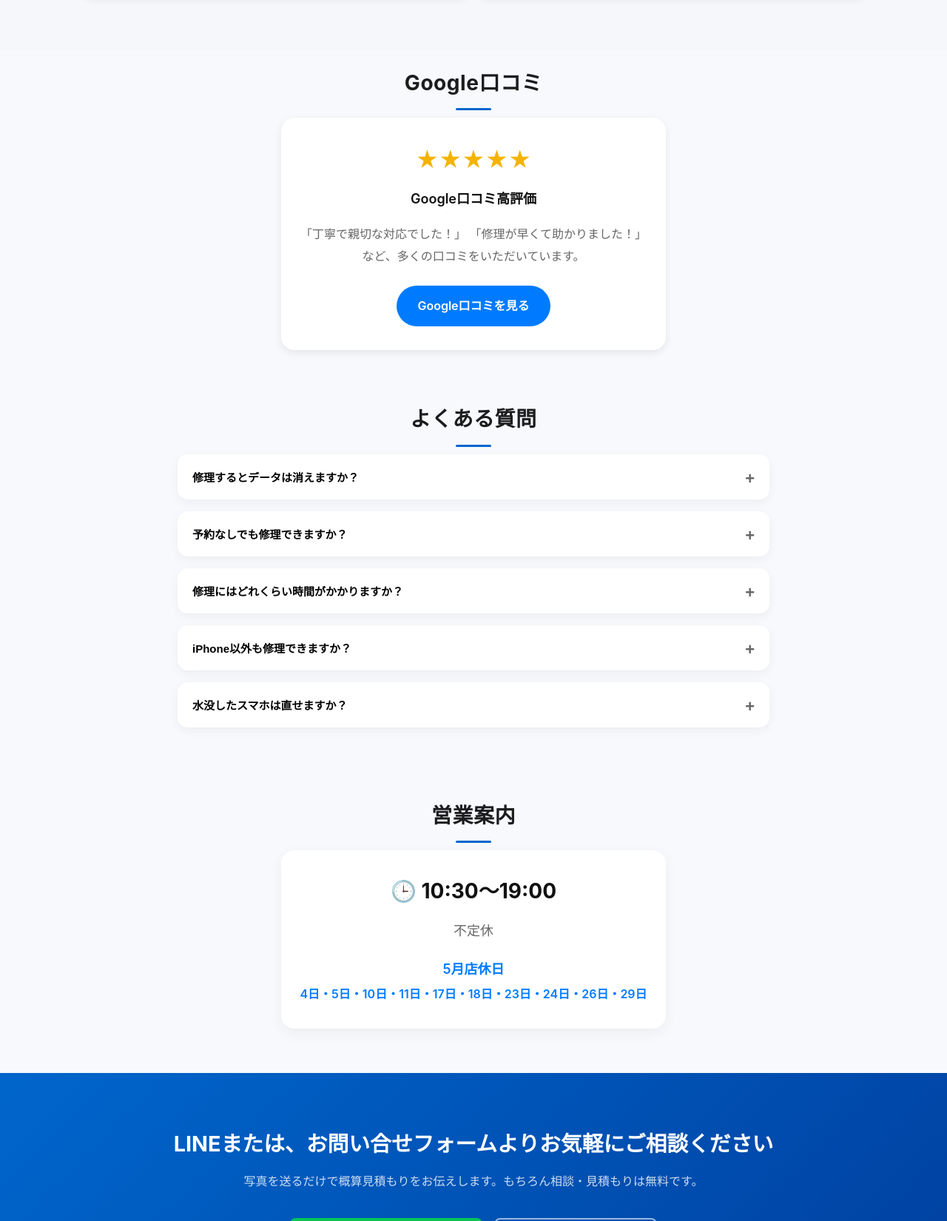
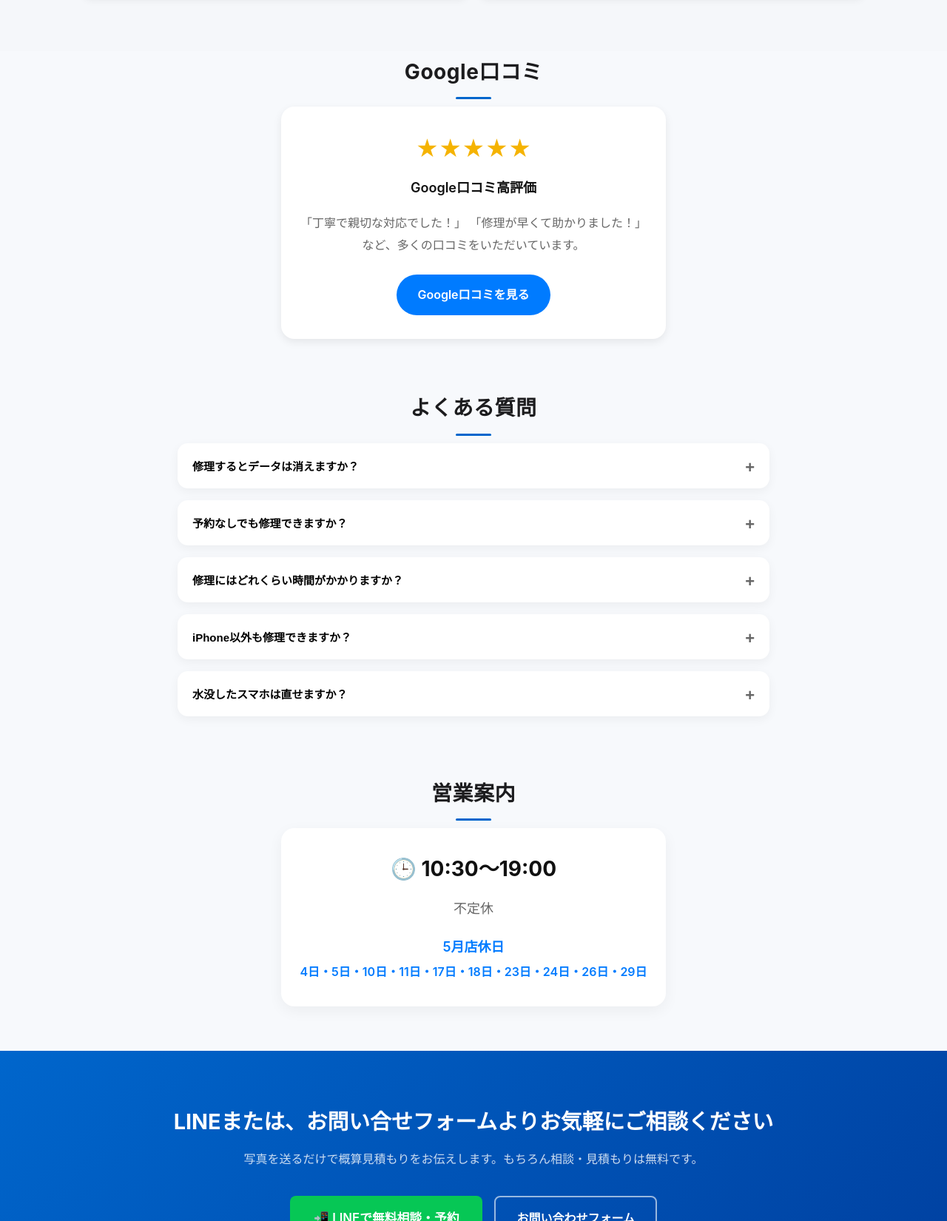
Before and after one commit to caesar722/repair540-hp, a plain HTML site: page index.html in a window 1280 px wide. Shown: the part 2356-4006 px from the top of the page at 74% size. Drawn offline with Linux system fonts and the light colour scheme.

Commit message:
style.css を更新

```diff
--- a/style.css
+++ b/style.css
@@ -609,7 +609,7 @@ select.form-control {
 /* Google Review Section */
 
 .review-section {
-    padding: 20px 20px 60px;
+    padding: 5px 20px 60px;
     background: #f7f9fc;
 }
 
@@ -660,7 +660,7 @@ select.form-control {
 /* Holiday Section */
 
 .holiday-section {
-    padding: 20px 20px 60px;
+    padding: 5px 20px 60px;
     background: #f7f9fc;
 }
 
```
